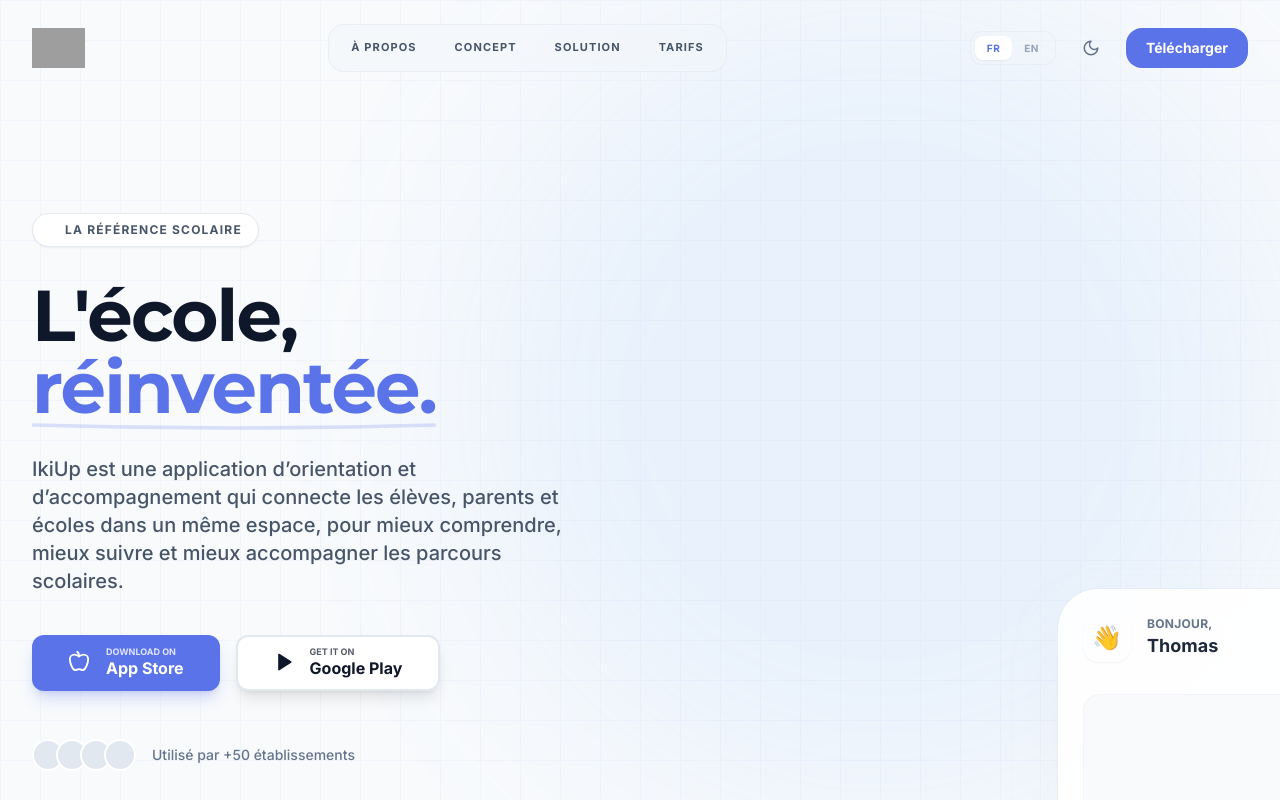
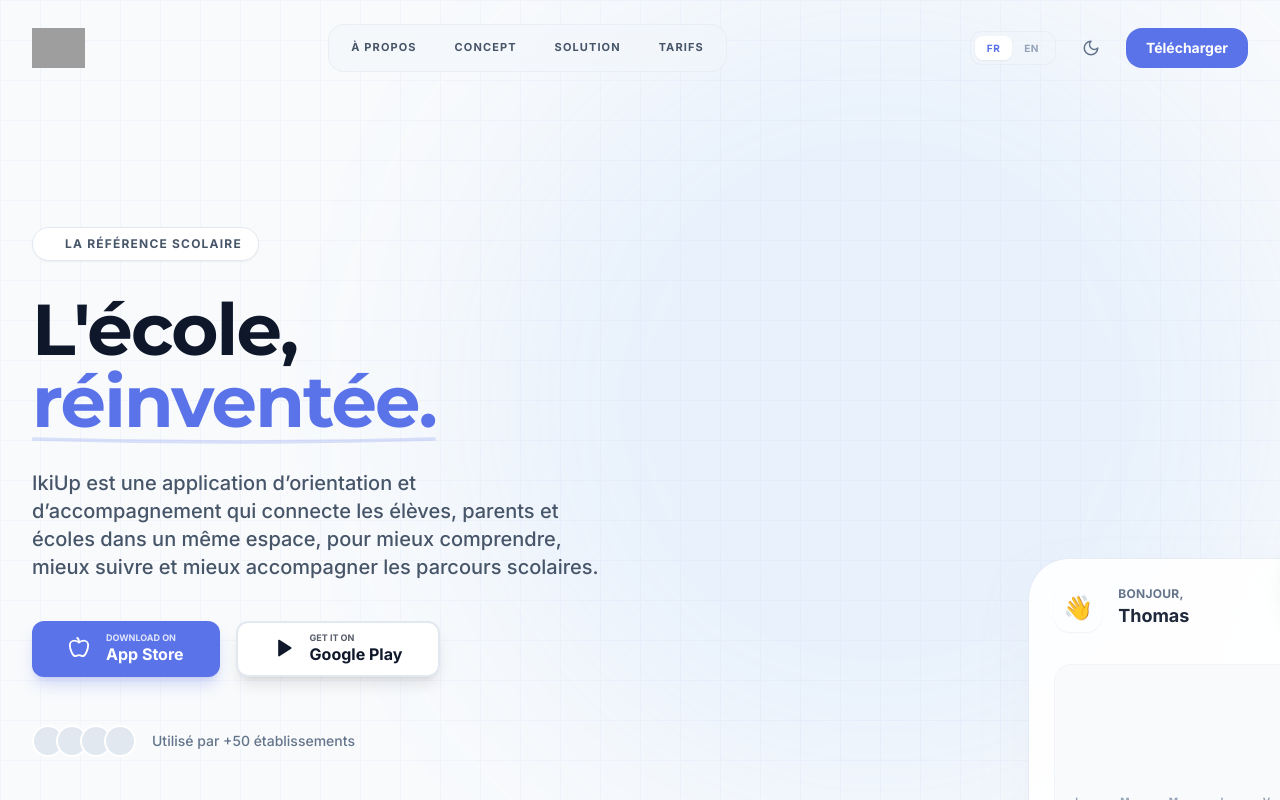
Before and after one commit to Hatimlk/IkiUp-ApplicationEducatif, a React (Vite) app: page / in a window 1280 px wide. Shown: the top 800 px of the page. Built offline with nearby package versions, Linux system fonts and the light colour scheme; grey boxes are pictures that could not be loaded.

Commit message:
feat: introduce Hero component with localized content, call-to-action buttons, and an animated educational dashboard.

```diff
--- a/components/Hero.tsx
+++ b/components/Hero.tsx
@@ -22,7 +22,7 @@
       <div className="absolute top-0 right-0 w-[800px] h-[800px] bg-blue-400/10 rounded-full blur-[100px] pointer-events-none"></div>
       <div className="absolute bottom-0 left-0 w-[600px] h-[600px] bg-emerald-400/10 rounded-full blur-[100px] pointer-events-none"></div>
 
-      <div className="max-w-7xl mx-auto px-4 sm:px-6 lg:px-8 relative z-10 flex flex-col lg:flex-row items-center gap-16 lg:gap-24">
+      <div className="max-w-7xl mx-auto px-4 sm:px-6 lg:px-8 relative z-10 flex flex-col lg:flex-row items-center gap-12 lg:gap-16">
 
         {/* Left: Content */}
         <div className="flex-1 text-center lg:text-left relative z-20">
@@ -98,9 +98,8 @@
 
         {/* Right: The Educational Composition */}
         <div className="hidden lg:block flex-1 relative w-full h-[600px]">
-          <Reveal delay={400} direction="left" className="absolute top-1/2 left-1/2 -translate-x-1/2 -translate-y-1/2 w-full h-full">
-            {/* Main Device */}
-            {/* Main Device */}
+          <Reveal delay={400} direction="left" className="absolute top-[45%] left-[45%] -translate-x-1/2 -translate-y-1/2 w-full h-full">
+
             {/* Central Hub: Dashboard Card */}
             <div className="absolute top-1/2 left-1/2 -translate-x-1/2 -translate-y-1/2 w-[340px] sm:w-[380px] bg-white/90 dark:bg-slate-900/90 backdrop-blur-xl rounded-[2.5rem] p-6 shadow-2xl shadow-slate-200/50 dark:shadow-black/50 border border-white/40 dark:border-slate-800 ring-1 ring-slate-200/50 dark:ring-slate-800 z-20 animate-float-slow">
               {/* Header */}
@@ -157,7 +156,7 @@
             </div>
 
             {/* Satellite 2: Bottom Left - Next Class */}
-            <div className="absolute bottom-[18%] -left-[5%] p-3 pl-4 pr-6 bg-white dark:bg-slate-800 rounded-2xl shadow-xl border border-slate-100 dark:border-slate-700 animate-float-delayed z-30 flex items-center gap-4">
+            <div className="absolute bottom-[20%] left-[0%] p-3 pl-4 pr-6 bg-white dark:bg-slate-800 rounded-2xl shadow-xl border border-slate-100 dark:border-slate-700 animate-float-delayed z-30 flex items-center gap-4">
               <div className="w-12 h-12 rounded-2xl bg-orange-100 text-orange-600 flex items-center justify-center shadow-sm">
                 <Clock size={24} />
               </div>
```
